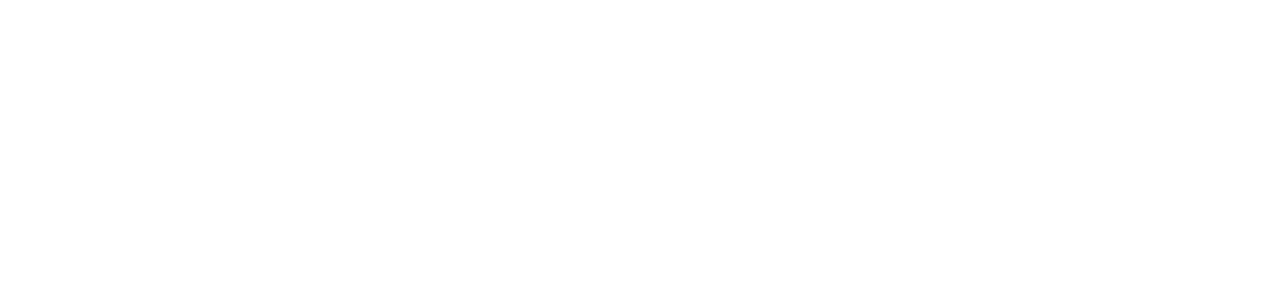
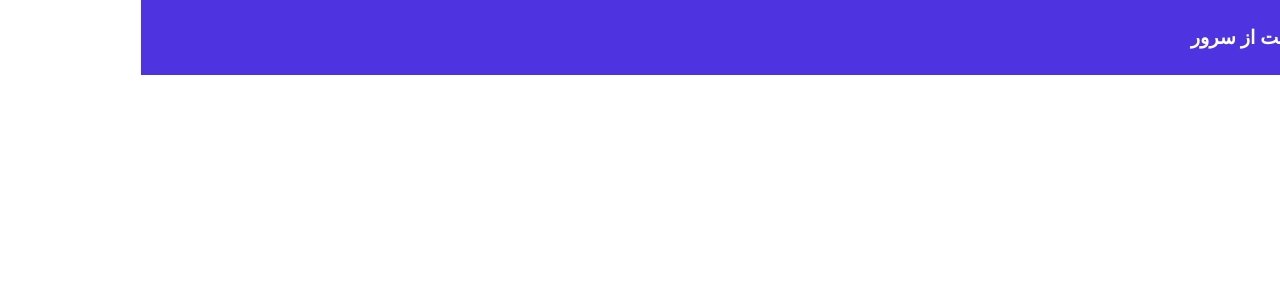
Before and after one commit to MamadTaheri/mini-app-react, a React (Create React App) app: page / in a window 1280 px wide. Shown: the top 300 px of the page. Built offline with nearby package versions, Linux system fonts and the light colour scheme.

Commit message:
Add Navba Component

```diff
--- a/src/App.js
+++ b/src/App.js
@@ -1,12 +1,13 @@
 import React from 'react';
 import { Route } from 'react-router';
+import Navbar from './components/Navbar/Navbar';
 
 import UserForm from './components/UserForm/UserForm';
 
 const App = () => {
   return (
     <div>
-
+      <Navbar />
       <>
         <Route path="/signup" component={UserForm} />
       </>
--- /dev/null
+++ b/src/components/Navbar/Navbar.js
@@ -0,0 +1,17 @@
+import React from 'react';
+import { Link } from 'react-router-dom';
+
+import classes from './Navbar.module.css'
+
+const Navbar = () => {
+    return (
+        <>
+            <ul className={classes.list}>
+                <li><Link to="/signup">ثبت نام</Link></li>
+                <li><Link to="/"> دریافت از سرور </Link></li>
+            </ul>
+        </>
+    );
+};
+
+export default Navbar;
--- /dev/null
+++ b/src/components/Navbar/Navbar.module.css
@@ -0,0 +1,18 @@
+.list {
+    background: #4e34e0;
+    display: flex;
+    flex-direction: row;
+    padding: 16px;
+    list-style: none;
+}
+
+.list li {
+    padding: 10px;
+}
+
+.list li a {
+    color: #fff;
+    text-decoration: none;
+    font-weight: 600;
+    font-size: 1.2rem;
+}
--- /dev/null
+++ b/src/index.css
@@ -0,0 +1,8 @@
+/* Reset Entire Project CSS */
+
+* {
+    padding: 0;
+    margin: 0;
+    box-sizing: border-box;
+    direction: rtl;
+}
--- a/src/index.js
+++ b/src/index.js
@@ -3,6 +3,8 @@
 import App from './App';
 import { BrowserRouter } from 'react-router-dom'
 
+import './index.css'
+
 ReactDOM.render(<BrowserRouter><App /></BrowserRouter>,
   document.getElementById('root')
 );
```
